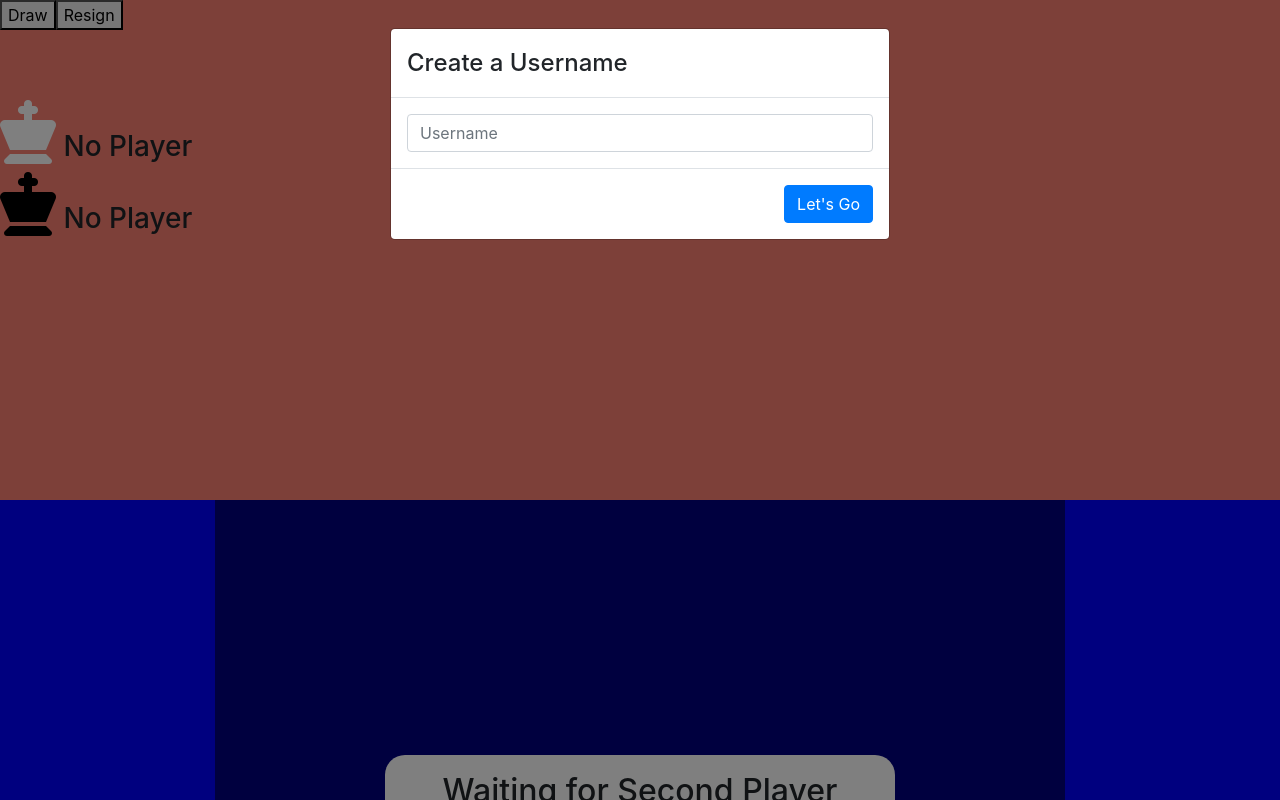
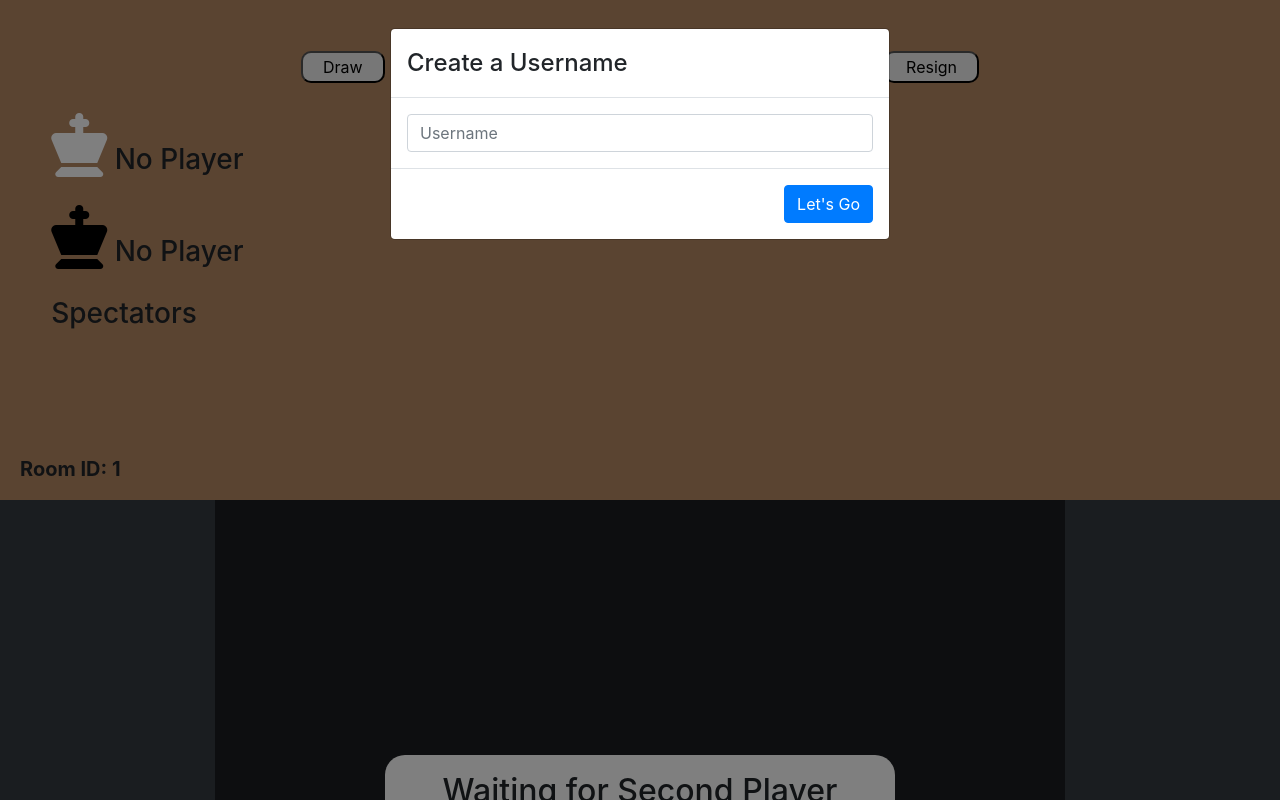
Before and after one commit to BrandonP321/chess-game, a React (Create React App) app: page /game/1 in a window 1280 px wide. Shown: the top 800 px of the page. Built offline with nearby package versions, Linux system fonts and the light colour scheme.

Commit message:
added colors and margin spacing to player aside

```diff
--- a/src/components/PlayersAside/index.css
+++ b/src/components/PlayersAside/index.css
@@ -1,10 +1,47 @@
-
 .icon-black {
     color: black;
 }
 
 .icon-white {
     color: white;
+}
+
+.player-aside-container {
+    padding: 4%;
+    position: relative;
+    height: 100%;
+    background-color: #b58863;
+}
+
+.player-btns {
+    display: flex;
+    justify-content: space-around;
+    margin-bottom: 30px;
+}
+
+.player-btns button {
+    padding: 2px 20px;
+    border-radius: 10px;
+}
+
+.room-id-text {
+    position: absolute;
+    bottom: 0px;
+    left: 20px;
+    font-size: 20px;
+}
+
+.spectators-container, .player-info-container {
+    margin-top: 20px;
+}
+
+.spectators-flex {
+    height: 35vh;
+    overflow: auto;
+}
+
+.spectator-name {
+    font-size: 20px;
 }
 
 .taken-piece-icon {
@@ -33,3 +70,9 @@
 .team-icon {
     font-size: 4rem;
 }
+
+.trade-place-btn {
+    position: relative;
+    left: 5px;
+    padding: 2px 10px;
+}
--- a/src/components/PlayersAside/index.js
+++ b/src/components/PlayersAside/index.js
@@ -23,6 +23,7 @@ export default function PlayersAside(props) {
         usernameRef,
         usernameState,
         watchers,
+        roomId
     } = props
 
     const [drawIsAsked, setDrawIsAsked] = useState(false)
@@ -71,12 +72,12 @@ export default function PlayersAside(props) {
     }
 
     return (
-        <div>
-            <div className='player-btns'>
+        <div className='player-aside-container'>
+            <div className='player-btns' style={teamRef.current !== 'watcher' ? {} : { display: 'none' }}>
                 <button onClick={askForDraw}>Draw</button>
                 <button onClick={playerResign}>Resign</button>
             </div>
-            <div className='draw-question-wrapper' style={drawIsAsked ? {} : {opacity: 0}}>
+            <div className='draw-question-wrapper' style={drawIsAsked && teamRef.current !== 'watcher' ? {} : { display: 'none' }}>
                 <p>Would you like to call it a draw?</p>
                 <button className='draw-btn-yes' onClick={() => answerDraw(true)}>Yes</button>
                 <button className='draw-btn-no' onClick={() => answerDraw(false)}>No</button>
@@ -84,7 +85,7 @@ export default function PlayersAside(props) {
             <div className='player-info-container'>
                 <h3 className='player-username'>
                     <span><i class="fas fa-chess-king team-icon icon-white"></i> </span>
-                    {!whiteUsername ? 'No Player': whiteUsername === usernameState ? 'You': whiteUsername}
+                    {!whiteUsername ? 'No Player' : whiteUsername === usernameState ? 'You' : whiteUsername}
                 </h3>
                 <div className='taken-pieces-container taken-pieces-black'>
                     {blackPiecesTakenState.map(piece => {
@@ -99,7 +100,7 @@ export default function PlayersAside(props) {
             <div className='player-info-container'>
                 <h3 className='player-username'>
                     <span><i class="fas fa-chess-king team-icon icon-black"></i> </span>
-                    {!blackUsername ? 'No Player': blackUsername === usernameState ? 'You': blackUsername}
+                    {!blackUsername ? 'No Player' : blackUsername === usernameState ? 'You' : blackUsername}
                 </h3>
                 <div className='taken-pieces-container taken-pieces-white'>
                     {whitePiecesTakenState.map(piece => {
@@ -112,13 +113,15 @@ export default function PlayersAside(props) {
                 </div>
             </div>
             <div className='spectators-container'>
+                <h3>Spectators</h3>
+                <div className='spectators-flex'>
                     {watchers.map(watcher => {
-                    return <p>
+                        return <p className='spectator-name'>
                             {watcher === usernameRef.current ? 'You' : watcher}
                             <span>
                                 {/* if user is on a team, allow them to give their place to a spectator */}
                                 {teamRef.current === 'white' || teamRef.current === 'black' ?
-                                <button className='btn btn-primary' onClick={() => tradePlacesWithSpectator(watcher)}>Trade Places</button> :
+                                    <button className='btn btn-primary trade-place-btn' onClick={() => tradePlacesWithSpectator(watcher)}>Trade Places</button> :
                                     ''
                                 }
                             </span>
@@ -126,5 +129,7 @@ export default function PlayersAside(props) {
                     })}
                 </div>
             </div>
+            <p className='room-id-text'><strong>Room ID: {roomId}</strong></p>
+        </div>
     )
 }
--- a/src/pages/GameRoom/index.css
+++ b/src/pages/GameRoom/index.css
@@ -5,12 +5,11 @@
 
 .game-aside-content {
     position: relative;
-    background-color: salmon;
     width: 400px;
+    height: 100vh;
 }
 
 .game-main-content {
-    background-color: blue;
     width: calc(100% - 400px);
 }
 
--- a/src/pages/GameRoom/index.js
+++ b/src/pages/GameRoom/index.js
@@ -356,7 +356,7 @@ export default function GameRoom() {
     return (
         <>
             <div className='content-wrapper'>
-                <div className='game-main-content'>
+                <div className='game-main-content bg-dark'>
                     <GameBoard
                         roomId={room}
                         teamRef={teamRef}
@@ -380,6 +380,7 @@ export default function GameRoom() {
                 </div>
                 <div className='game-aside-content'>
                     <PlayersAside
+                        roomId={room}
                         teamRef={teamRef}
                         teamState={teamState}
                         whitePiecesTakenRef={whitePiecesTakenRef}
```
Also changed, not shown: 1 other file (tests, documents, lock files or other folders). Lines whose indentation alone changed are shown as unchanged.
